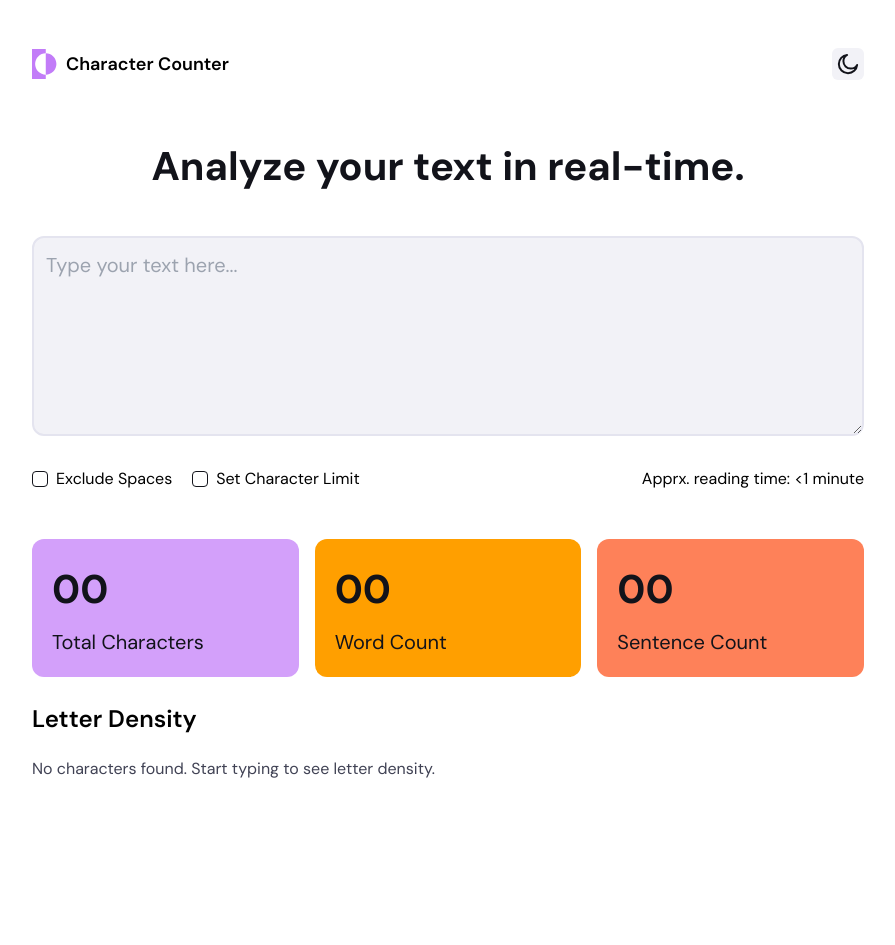
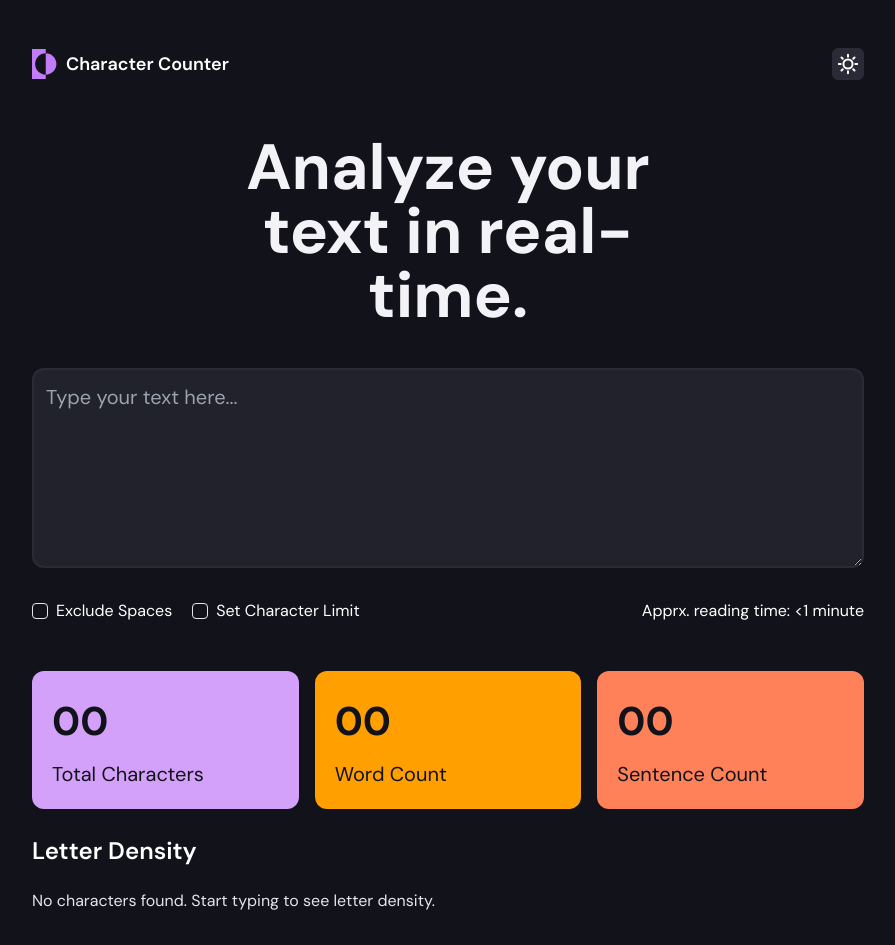
Before and after one commit to Hades1123/Landing-page-react, a React (Vite) app: page /character-counter in a window 1280 px wide. Shown: the whole page, without its empty margins (192-1087 px from the left). Before the commit the page ends 813 px from the top, so only its background shows below. Built offline with nearby package versions, Linux system fonts and the light colour scheme.

Commit message:
complete dark mode

```diff
--- a/src/components/character-counter/checkbox.tsx
+++ b/src/components/character-counter/checkbox.tsx
@@ -15,7 +15,7 @@ export const CheckBox = (props: TCheckBox) => {
             onClick={onClick}
         >
             <div
-                className={cn("size-4 rounded-[0.25rem] border-[1px] border-[#12131A] flex items-center justify-center",
+                className={cn("size-4 rounded-[0.25rem] border-[1px] border-[#12131A] flex items-center justify-center dark:border-[#E4E4EF]",
                     checked ? 'bg-[#D3A0FA] border-none' : '', className)}
             >
                 {checked && <span>
--- a/src/pages/character-counter.tsx
+++ b/src/pages/character-counter.tsx
@@ -1,6 +1,7 @@
 import { CheckBox } from "@/components/character-counter/checkbox";
 import { useEffect, useState } from "react";
 import { Card } from "@/components/character-counter/card";
+import { cn } from "@/libs/cn";
 
 export const CharacterCounterPage = () => {
     const [currentText, setCurrentText] = useState("");
@@ -12,6 +13,7 @@ export const CharacterCounterPage = () => {
     const [showAll, setShowAll] = useState(false);
     const [isOpenCharacterLimit, setIsOpenCharacterLimit] = useState<boolean>(false);
     const [limit, setLimit] = useState(100);
+    const [dark, setDark] = useState(true);
 
     const onChange = (event: React.ChangeEvent<HTMLTextAreaElement>) => {
         setCurrentText(event.target.value);
@@ -34,6 +36,20 @@ export const CharacterCounterPage = () => {
             setLimit(100);
         }
     }
+
+    const onChangeTheme = () => {
+        if (dark) {
+            setDark(false);
+            localStorage.setItem('theme', 'light');
+            document.documentElement.classList.remove('dark');
+        }
+        else {
+            setDark(true);
+            localStorage.setItem('theme', 'dark');
+            document.documentElement.classList.add('dark');
+        }
+    }
+
     useEffect(() => {
         let sliceText = currentText;
         if (excludeSpace) {
@@ -49,10 +65,24 @@ export const CharacterCounterPage = () => {
         setCharFrequency(freq);
     }, [currentText, excludeSpace, isOpenCharacterLimit, limit]);
 
+    useEffect(() => {
+        const currentTheme = localStorage.getItem('theme');
+        if (!currentTheme) {
+            document.documentElement.classList.add('dark');
+            localStorage.setItem('theme', 'dark');
+        }
+        else if (currentTheme == 'dark') {
+            document.documentElement.classList.add('dark');
+        }
+        else {
+            document.documentElement.classList.remove('dark');
+        }
+    }, [])
+
     return (
         <div
             className="px-4 pt-4 pb-8 min-h-screen font-DMSans flex flex-col gap-10 bg-[#fff] md:py-[1.12rem] md:px-[2rem]
-                        lg:py-[2rem] lg:px-[14rem]"
+                        lg:py-[2rem] lg:px-[14rem] dark:text-[#FFF] dark:bg-[#12131A]"
         >
             <header className="flex justify-between items-center py-4">
                 {/* logo */}
@@ -61,17 +91,28 @@ export const CharacterCounterPage = () => {
                     <span className="text-[1.125rem] font-[600] ">Character Counter</span>
                 </div>
                 {/* dark-mode  */}
-                <button className="rounded-[0.375rem] bg-[#F2F2F7] size-8 flex items-center justify-center">
-                    <img src="/character-counter/Settings Icon.svg" alt="moon" />
+                <button
+                    className="rounded-[0.375rem] bg-[#F2F2F7] size-8 flex items-center justify-center dark:bg-[#2A2B37]"
+                    onClick={onChangeTheme}
+                >
+                    {
+                        localStorage.getItem('theme') == 'light' ?
+                            <img src="/character-counter/moon.svg" alt="moon" />
+                            :
+                            <img src="/character-counter/sun.svg" alt="sun" />
+                    }
                 </button>
             </header>
             {/* title  */}
-            <h1 className="text-center text-[#12131A] font-[700] text-[2.5rem]">Analyze your text in real-time.</h1>
+            <h1 className="text-center text-[#12131A] font-[700] text-[2.5rem] md:leading-[4rem] md:text-[4rem] flex justify-center dark:text-[#F2F2F7]">
+                <div className="md:w-[31.875rem]">Analyze your text in real-time.</div>
+            </h1>
             {/* input  */}
             <div>
                 <textarea
-                    className="mb-4 text-[1.25rem] p-[0.75rem] rounded-[0.75rem] border-[2px] border-[#E4E4EF] bg-[#F2F2F7]
-                    w-full min-h-[12.5rem] outline-none focus:border-[#C27CF8] focus:shadow-[0_0_10px_0_#D3A0FA]"
+                    className={
+                        cn("mb-4 text-[1.25rem] p-[0.75rem] rounded-[0.75rem] border-[2px] border-[#E4E4EF] bg-[#F2F2F7] w-full min-h-[12.5rem] outline-none focus:border-[#C27CF8] focus:shadow-[0_0_10px_0_#D3A0FA] dark:bg-[#21222C] dark:border-[#2A2B37]",
+                            totalCharacter >= limit + 1 ? 'focus:border-[#FE8159] focus:shadow-[#FE8159]' : '')}
                     placeholder="Type your text here..."
                     value={currentText}
                     onChange={onChange}
@@ -104,7 +145,7 @@ export const CharacterCounterPage = () => {
                             </CheckBox>
                             {isOpenCharacterLimit && <input
                                 type="text"
-                                className="py-1 px-3 w-[3.4375rem] rounded-[0.375rem] border-[1px] border-[#404254]"
+                                className="py-1 px-3 w-[3.4375rem] rounded-[0.375rem] border-[1px] border-[#404254] dark:border-[#404254] dark:bg-[#12131A]"
                                 value={limit}
                                 onChange={onChangeLimit}
                             />}
@@ -175,13 +216,13 @@ export const CharacterCounterPage = () => {
                                 >
                                     <path
                                         d="M5.71875 6.375L1.09375 1.78125C0.9375 1.65625 0.9375 1.40625 1.09375 1.25L1.71875 0.65625C1.875 0.5 2.09375 0.5 2.25 0.65625L6 4.34375L9.71875 0.65625C9.875 0.5 10.125 0.5 10.25 0.65625L10.875 1.25C11.0312 1.40625 11.0312 1.65625 10.875 1.78125L6.25 6.375C6.09375 6.53125 5.875 6.53125 5.71875 6.375Z"
-                                        fill="#12131A"
+                                        fill={dark ? "#fff" : "#12131A"}
                                     />
                                 </svg>
                             </button>
                         </>)
                         :
-                        <p className="text-[#404254] font-[400]">No characters found. Start typing to see letter density.</p>
+                        <p className="text-[#404254] font-[400] dark:text-[#E4E4EF]">No characters found. Start typing to see letter density.</p>
                     }
                 </div>
             </main >
```
Also changed, not shown: public/character-counter/moon.svg (renamed from public/character-counter/Settings Icon.svg), public/character-counter/sun.svg (added).
